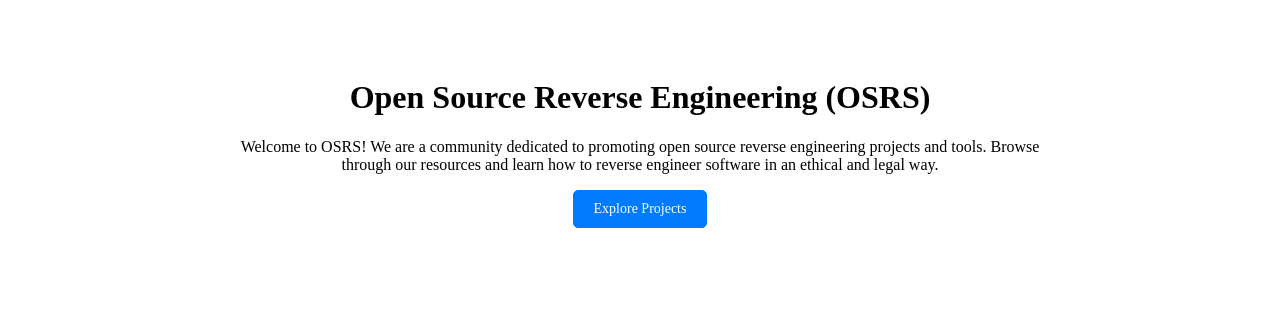
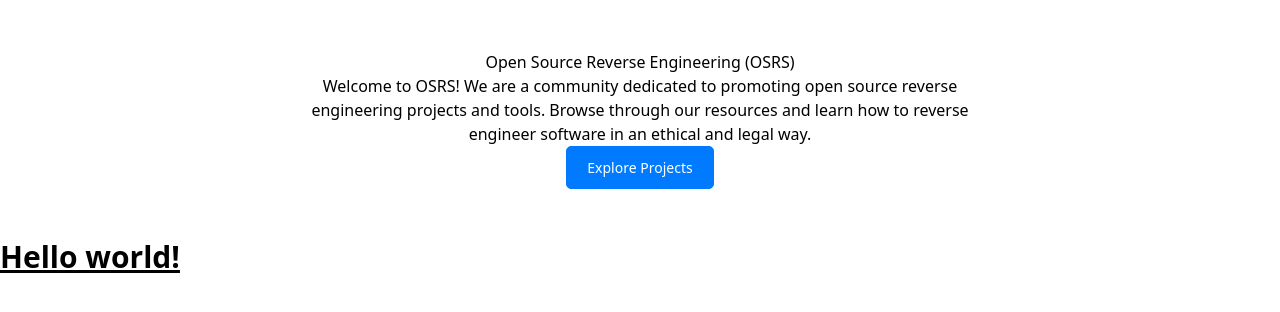
Before and after one commit to lxander42/osrevenge, an Angular app in the folder OSRevenge/: page / in a window 1280 px wide. Shown: the top 312 px of the page. Built offline with nearby package versions, Linux system fonts and the light colour scheme.

Commit message:
installing tailwind css

```diff
--- a/OSRevenge/package.json
+++ b/OSRevenge/package.json
@@ -27,12 +27,15 @@
     "@angular/cli": "~15.2.7",
     "@angular/compiler-cli": "^15.2.0",
     "@types/jasmine": "~4.3.0",
+    "autoprefixer": "^10.4.14",
     "jasmine-core": "~4.5.0",
     "karma": "~6.4.0",
     "karma-chrome-launcher": "~3.1.0",
     "karma-coverage": "~2.2.0",
     "karma-jasmine": "~5.1.0",
     "karma-jasmine-html-reporter": "~2.0.0",
+    "postcss": "^8.4.23",
+    "tailwindcss": "^3.3.2",
     "typescript": "~4.9.4"
   }
 }
--- a/OSRevenge/src/app/app.component.html
+++ b/OSRevenge/src/app/app.component.html
@@ -1 +1,4 @@
 <router-outlet></router-outlet>
+<h1 class="text-3xl font-bold underline">
+  Hello world!
+</h1>
--- a/OSRevenge/src/styles.css
+++ b/OSRevenge/src/styles.css
@@ -1 +1,4 @@
 /* You can add global styles to this file, and also import other style files */
+@tailwind base;
+@tailwind components;
+@tailwind utilities;
--- /dev/null
+++ b/OSRevenge/tailwind.config.js
@@ -0,0 +1,10 @@
+/** @type {import('tailwindcss').Config} */
+module.exports = {
+  content: [
+    "./src/**/*.{html,ts}",
+  ],
+  theme: {
+    extend: {},
+  },
+  plugins: [],
+}
```
Also changed, not shown: 1 other file (tests, documents, lock files or other folders).
